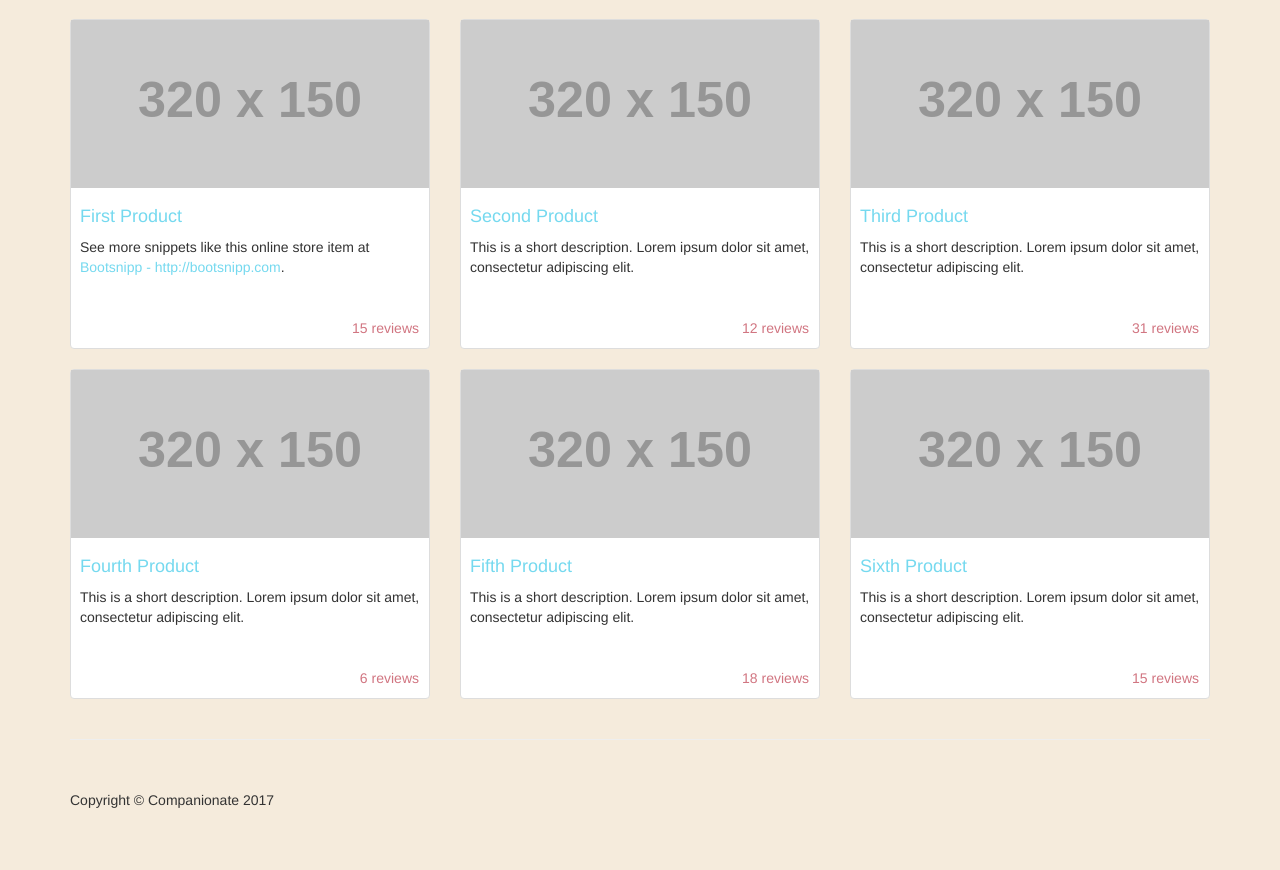
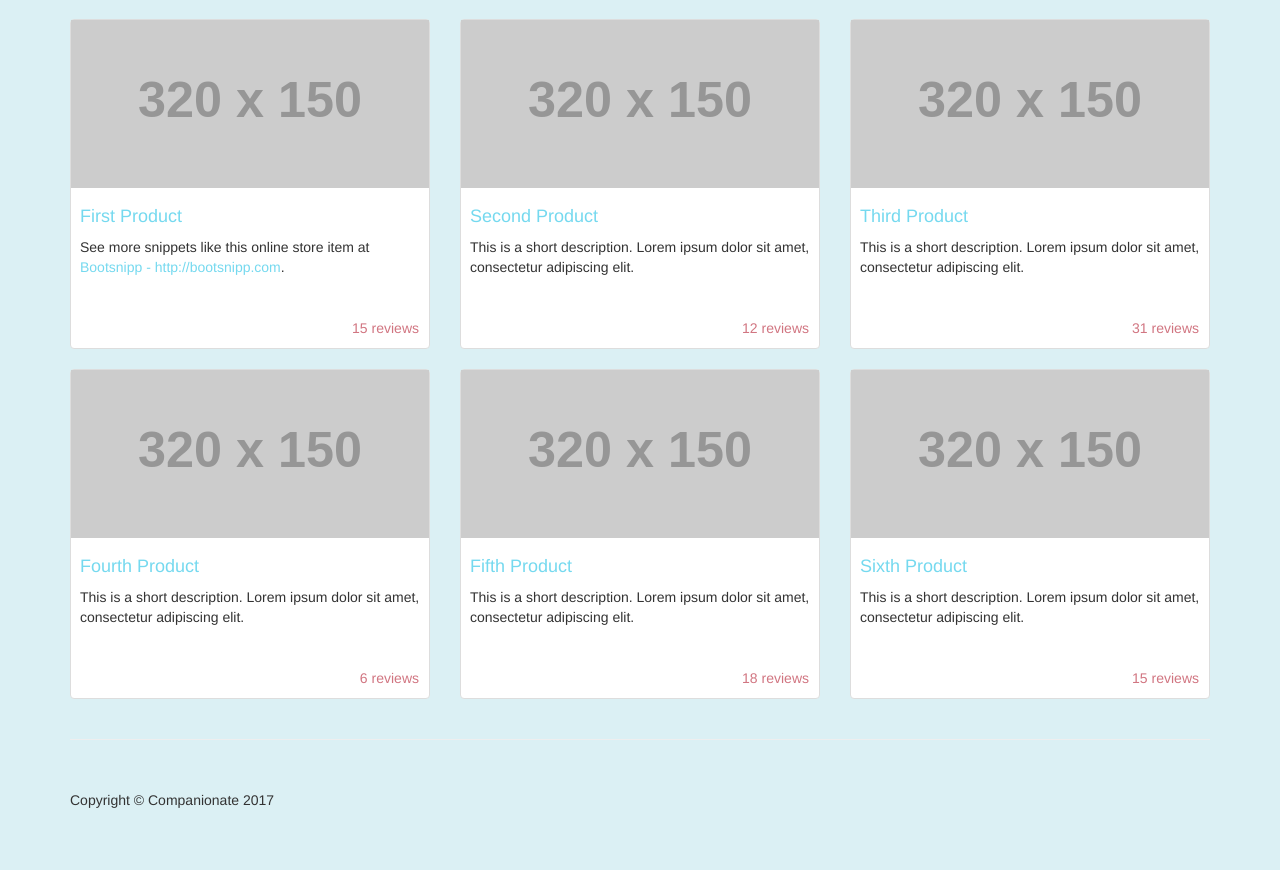
Before and after one commit to jmcquown/Companionate, a Flask app: page /view_pets in a window 1280 px wide. Shown: the part 477-1347 px from the top of the page. Run offline with Flask 2, Linux system fonts and the light colour scheme; grey boxes labelled with a size stand in for pictures from a placeholder-image service; some libraries are stand-ins or nearby versions; some web fonts are replaced.

Commit message:
Changed color of "view pets" page

```diff
--- a/FlaskApp/static/sign_in.css
+++ b/FlaskApp/static/sign_in.css
@@ -1,5 +1,5 @@
 #sign_in {
-    background-color: #75d9ef;
+    background-color:  #75d9ef;
     border-color: #75d9ef;
 }
 #header-buttons {
@@ -25,7 +25,7 @@
 html, body {
     margin: 0;
     padding: 0;
-    background-color: #f5ebdc;  /* OVERALL PAGE BACKGROUND COLOR */
+    background-color: #dbf0f4;  /* OVERALL PAGE BACKGROUND COLOR */
 }
 .form-signin {
     margin-top:40px;
--- a/FlaskApp/static/view_pets.css
+++ b/FlaskApp/static/view_pets.css
@@ -5,7 +5,7 @@
  */
 
 body {
-    background-color: #f5ebdc;  /* OVERALL PAGE BACKGROUND COLOR */
+    background-color: #dbf0f4;  /* OVERALL PAGE BACKGROUND COLOR */
 }
 
 #sup {
```
